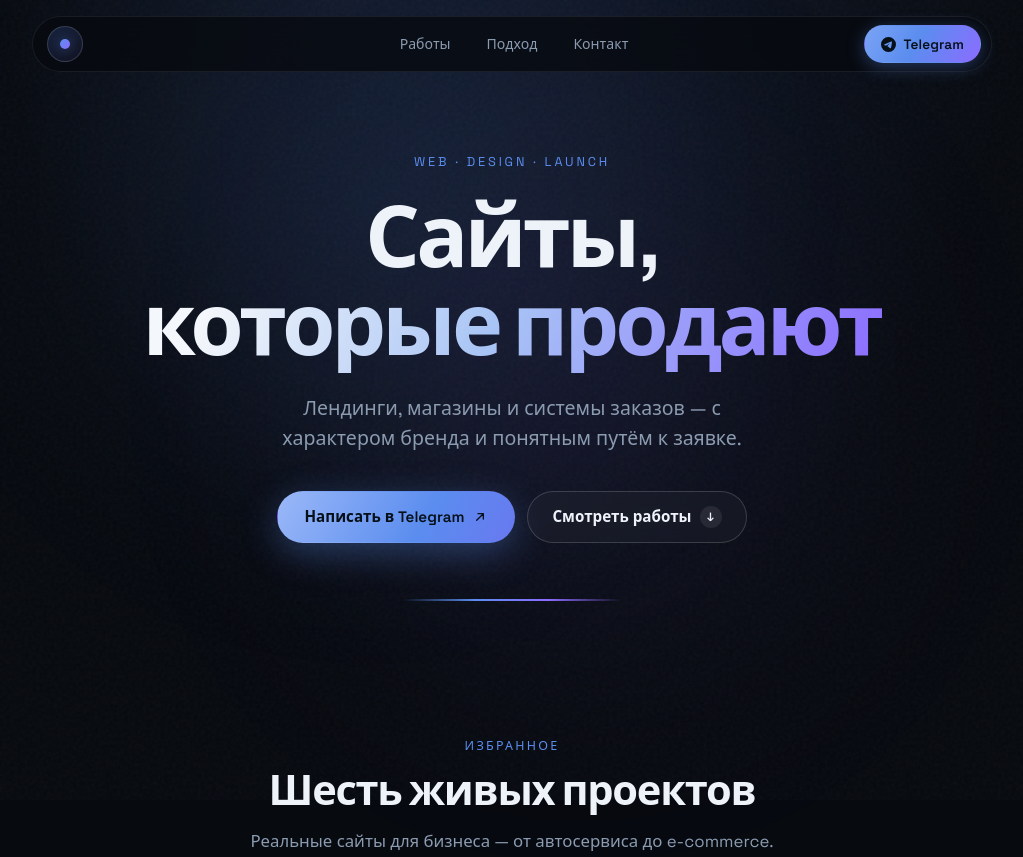
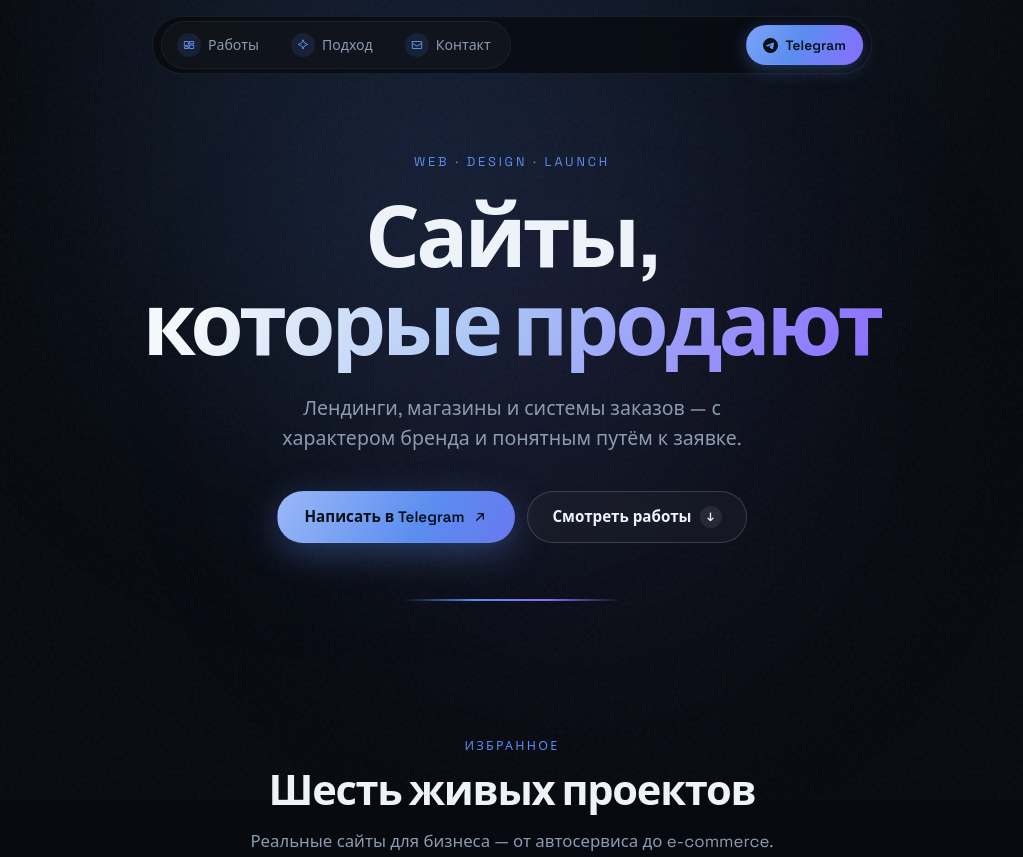
Before and after one commit to natriy1337/portfolio, a plain HTML site: page index.html in a window 1280 px wide. Shown: the top 857 px of the page, without its empty margins (128-1151 px from the left). Drawn offline with Linux system fonts and the light colour scheme.

Commit message:
Improve nav: remove mark, restyle center chips

```diff
--- a/index.html
+++ b/index.html
@@ -16,13 +16,25 @@
   <div class="glow glow--b" aria-hidden="true"></div>
 
   <header class="nav">
-    <a class="nav__mark" href="#top" aria-label="Наверх">
-      <span class="nav__mark-dot"></span>
-    </a>
     <nav class="nav__links" aria-label="Навигация">
-      <a href="#work">Работы</a>
-      <a href="#approach">Подход</a>
-      <a href="#contact">Контакт</a>
+      <a class="nav__chip" href="#work">
+        <span class="nav__chip-ico" aria-hidden="true">
+          <svg width="14" height="14" viewBox="0 0 24 24" fill="none"><path d="M4 6h7v7H4V6zm9 0h7v4h-7V6zm0 6h7v6h-7v-6zM4 15h7v3H4v-3z" stroke="currentColor" stroke-width="1.7" stroke-linejoin="round"/></svg>
+        </span>
+        Работы
+      </a>
+      <a class="nav__chip" href="#approach">
+        <span class="nav__chip-ico" aria-hidden="true">
+          <svg width="14" height="14" viewBox="0 0 24 24" fill="none"><path d="M12 3l2.2 5.4L20 11l-5.8 2.6L12 19l-2.2-5.4L4 11l5.8-2.6L12 3z" stroke="currentColor" stroke-width="1.7" stroke-linejoin="round"/></svg>
+        </span>
+        Подход
+      </a>
+      <a class="nav__chip" href="#contact">
+        <span class="nav__chip-ico" aria-hidden="true">
+          <svg width="14" height="14" viewBox="0 0 24 24" fill="none"><path d="M4 6h16v12H4V6zm0 3l8 5 8-5" stroke="currentColor" stroke-width="1.7" stroke-linecap="round" stroke-linejoin="round"/></svg>
+        </span>
+        Контакт
+      </a>
     </nav>
     <a class="btn btn--nav" href="https://t.me/Zxci3user1337" target="_blank" rel="noopener noreferrer">
       <svg width="15" height="15" viewBox="0 0 24 24" fill="currentColor" aria-hidden="true">
--- a/styles.css
+++ b/styles.css
@@ -102,18 +102,19 @@ main,
   z-index: 1;
 }
 
-/* ——— Nav: mark | centered links | telegram ——— */
+/* ——— Nav: chips + telegram ——— */
 .nav {
   position: fixed;
   top: 16px;
   left: 50%;
   transform: translateX(-50%);
-  width: min(960px, calc(100% - 32px));
-  height: 56px;
-  display: grid;
-  grid-template-columns: 1fr auto 1fr;
+  width: min(720px, calc(100% - 32px));
+  height: 58px;
+  display: flex;
   align-items: center;
-  padding: 0 10px 0 14px;
+  justify-content: space-between;
+  gap: 12px;
+  padding: 0 8px 0 8px;
   background: rgba(7, 10, 15, 0.78);
   border: 1px solid var(--border);
   border-radius: 999px;
@@ -122,57 +123,63 @@ main,
   z-index: 50;
 }
 
-.nav__mark {
-  justify-self: start;
-  display: grid;
-  place-items: center;
-  width: 36px;
-  height: 36px;
-  border-radius: 50%;
-  border: 1px solid var(--border-strong);
-  background: linear-gradient(145deg, rgba(91, 141, 239, 0.2), rgba(139, 108, 255, 0.08));
-  cursor: pointer;
-  transition: border-color 0.25s ease, box-shadow 0.25s ease;
-}
-
-.nav__mark:hover {
-  border-color: rgba(91, 141, 239, 0.55);
-  box-shadow: 0 0 20px rgba(91, 141, 239, 0.25);
-}
-
-.nav__mark-dot {
-  width: 10px;
-  height: 10px;
-  border-radius: 50%;
-  background: linear-gradient(135deg, var(--accent), var(--accent-2));
-  box-shadow: 0 0 12px var(--accent-glow);
-}
-
 .nav__links {
   display: flex;
   align-items: center;
-  justify-content: center;
-  gap: 8px;
+  gap: 6px;
+  padding: 4px;
+  border-radius: 999px;
+  background: rgba(255, 255, 255, 0.03);
+  border: 1px solid rgba(255, 255, 255, 0.05);
 }
 
-.nav__links a {
+.nav__chip {
   display: inline-flex;
   align-items: center;
   justify-content: center;
-  height: 36px;
-  padding: 0 14px;
+  gap: 7px;
+  height: 38px;
+  padding: 0 14px 0 10px;
   font-size: 0.88rem;
+  font-weight: 500;
   line-height: 1;
   color: var(--muted);
   border-radius: 999px;
+  border: 1px solid transparent;
   cursor: pointer;
-  transition: color 0.2s ease, background 0.2s ease;
+  transition: color 0.22s ease, background 0.22s ease, border-color 0.22s ease, box-shadow 0.22s ease;
 }
 
-.nav__links a:hover,
-.nav__links a:focus-visible {
+.nav__chip-ico {
+  display: inline-flex;
+  align-items: center;
+  justify-content: center;
+  width: 24px;
+  height: 24px;
+  border-radius: 50%;
+  color: var(--accent);
+  background: rgba(91, 141, 239, 0.12);
+  transition: background 0.22s ease, color 0.22s ease, box-shadow 0.22s ease;
+}
+
+.nav__chip:hover,
+.nav__chip:focus-visible {
   color: var(--text);
-  background: rgba(255, 255, 255, 0.05);
+  background: linear-gradient(135deg, rgba(91, 141, 239, 0.16), rgba(139, 108, 255, 0.12));
+  border-color: rgba(91, 141, 239, 0.35);
+  box-shadow: 0 0 20px rgba(91, 141, 239, 0.15);
+}
+
+.nav__chip:hover .nav__chip-ico,
+.nav__chip:focus-visible .nav__chip-ico {
+  color: #dce8ff;
+  background: linear-gradient(135deg, rgba(91, 141, 239, 0.55), rgba(139, 108, 255, 0.45));
+  box-shadow: 0 0 12px rgba(91, 141, 239, 0.4);
+}
+
+.nav__chip:focus-visible {
+  outline: 2px solid var(--accent);
+  outline-offset: 2px;
 }
 
 /* ——— Buttons ——— */
@@ -202,8 +209,8 @@ main,
 }
 
 .btn--nav {
-  justify-self: end;
-  height: 38px;
+  flex-shrink: 0;
+  height: 40px;
   padding: 0 16px;
   font-size: 0.85rem;
   letter-spacing: 0.01em;
@@ -620,7 +627,8 @@ main,
 
 @media (max-width: 900px) {
   .nav {
-    grid-template-columns: auto 1fr auto;
+    width: min(420px, calc(100% - 24px));
+    justify-content: center;
   }
 
   .nav__links {
```
